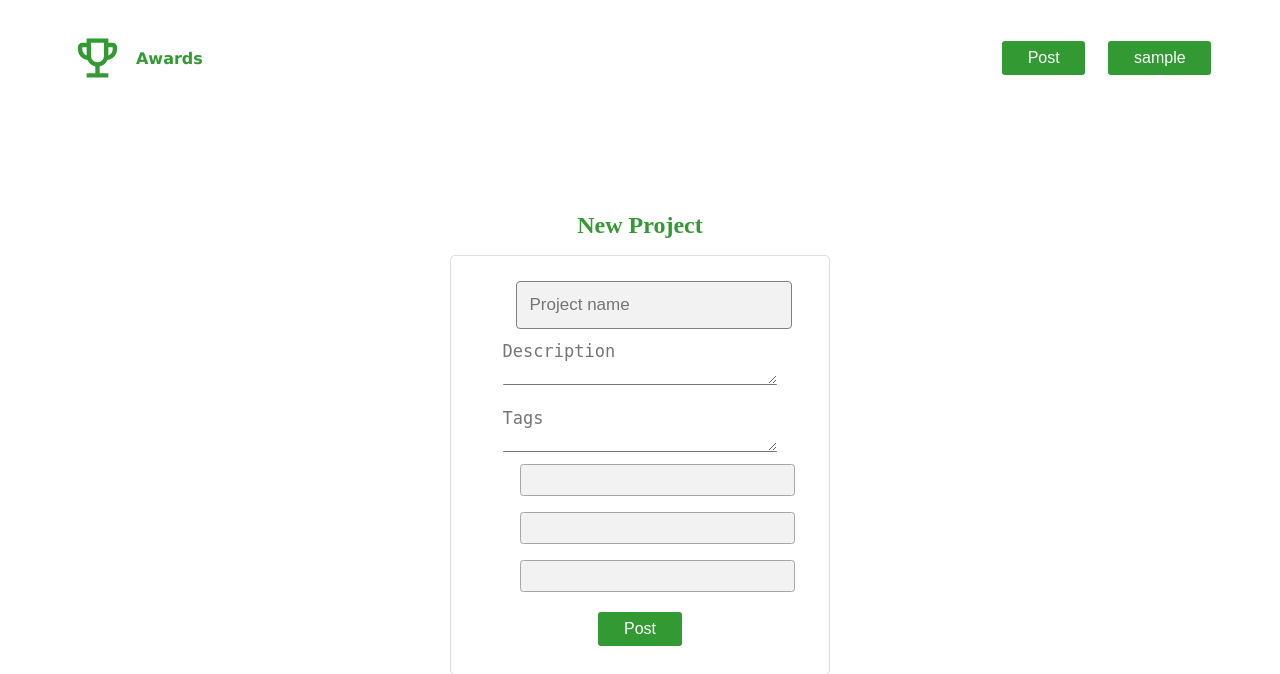
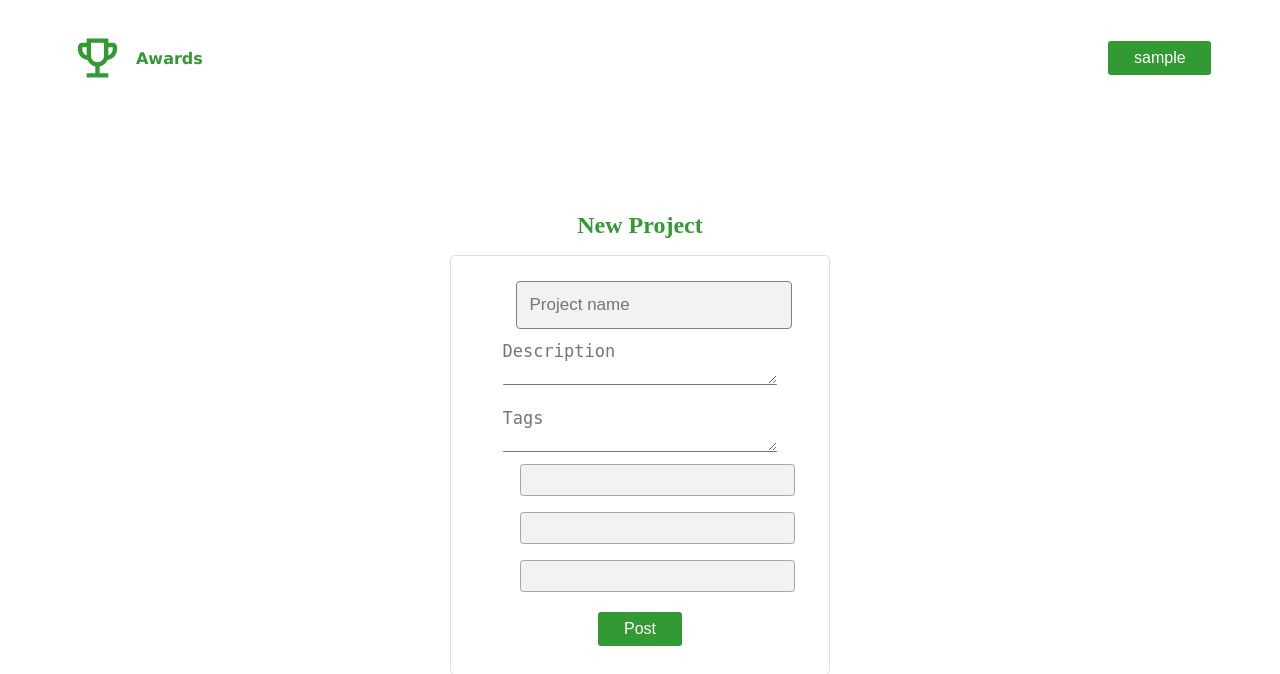
Before and after one commit to kennjr/awards, a Django app: page /new-project/ in a window 1280 px wide. Shown: the top 674 px of the page. Run offline with Django 4.2, Linux system fonts and the light colour scheme; the visitor is signed in with stand-in values (Sample User, id 1).

Commit message:
Updated the profile_btn and added an if for another for the review btn

```diff
--- a/awardsapp/templates/awardsapp/includes/navbar.html
+++ b/awardsapp/templates/awardsapp/includes/navbar.html
@@ -4,9 +4,14 @@
         <p id="nav_title">Awards</p>
     </div>
     <div class="nav_right_opts">
-        <button type="button" class="nav_btn">Post</button>
+        {% if request.path != '/new-project/' %}
+            <button type="button" class="nav_btn" onclick="window.location.href='{% url 'new_project_page' %}'">Post</button>
+        {% endif %}
+        {% if is_project_view %}
+            <button type="button" class="nav_btn" onclick="window.location.href='{% url 'profile_page' 1 %}'">Review</button>
+        {% endif %}
         {% if request.user.is_authenticated %}
-            <button type="button" class="nav_btn">{{ user.username }}</button>
+            <button type="button" class="nav_btn" onclick="window.location.href='{% url 'profile_page' request.user.id %}'">{{ user.username }}</button>
         {% else %}
             <button type="button" class="nav_btn" onclick="window.location.href='{% url 'login_page' %}'">Login</button>
         {% endif %}
```
